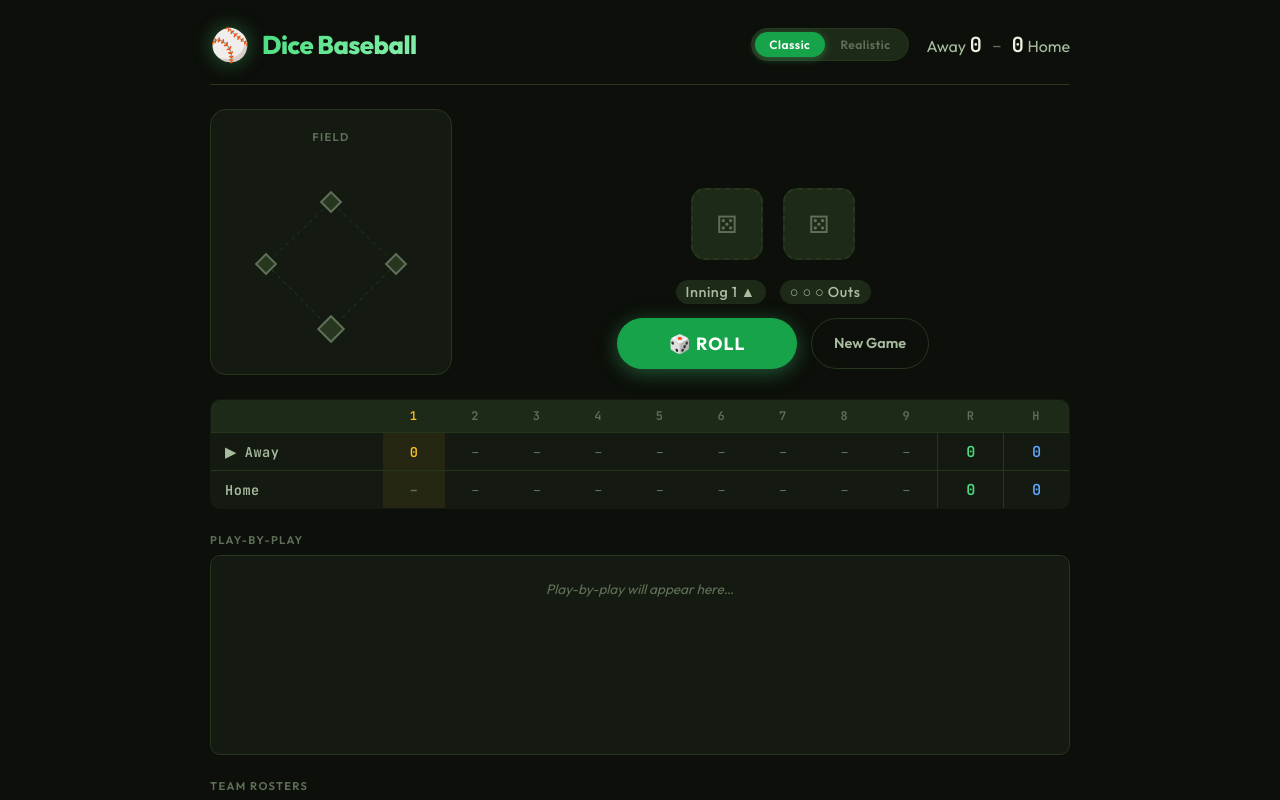
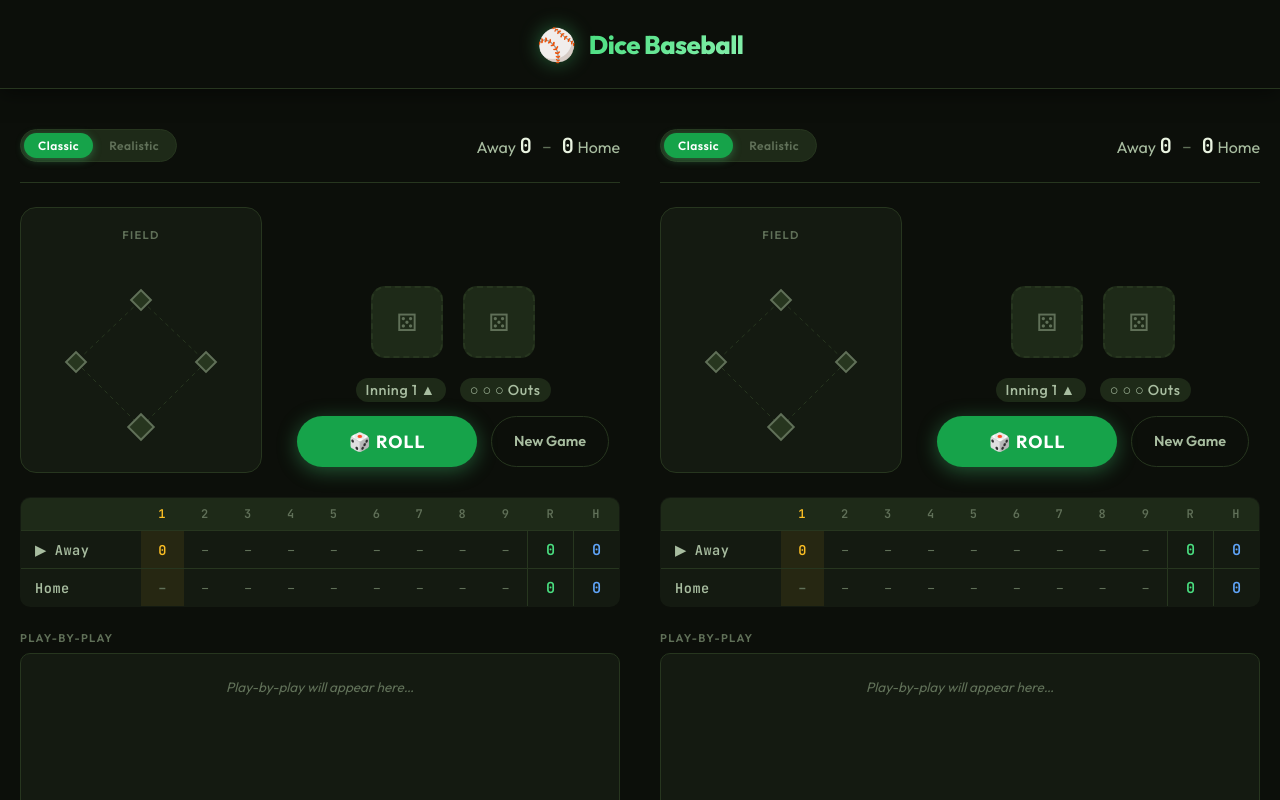
Before and after one commit to tmacdonald/baseball-simulator, a React (Vite) app: page / in a window 1280 px wide. Shown: the top 800 px of the page. Built offline with nearby package versions, Linux system fonts and the light colour scheme.

Commit message:
Added support for multiple games

```diff
--- a/src/App.module.css
+++ b/src/App.module.css
@@ -1,14 +1,43 @@
+.rootContainer {
+  display: flex;
+  flex-direction: column;
+  min-height: 100vh;
+}
+
+.mainHeader {
+  display: flex;
+  justify-content: center;
+  align-items: center;
+  padding: 24px 20px;
+  border-bottom: 1px solid var(--surface-3);
+  background: var(--bg);
+  position: sticky;
+  top: 0;
+  z-index: 50;
+  box-shadow: 0 4px 20px rgba(0,0,0,0.5);
+}
+
+.dualGameWrapper {
+  display: flex;
+  flex-direction: row;
+  flex-wrap: wrap;
+  gap: 40px;
+  justify-content: center;
+  align-items: flex-start;
+  padding: 40px 20px;
+}
+
 .app {
-  max-width: 900px;
-  margin: 0 auto;
-  padding: 24px 20px 40px;
+  flex: 1;
+  min-width: 380px;
+  max-width: 800px;
   display: flex;
   flex-direction: column;
   gap: 24px;
 }
 
 /* ── Header ──────────────────────────────────────── */
-.header {
+.instanceHeader {
   display: flex;
   align-items: center;
   justify-content: space-between;
@@ -60,6 +89,8 @@
 .headerRight {
   display: flex;
   align-items: center;
+  justify-content: space-between;
+  width: 100%;
   gap: 18px;
 }
 
--- a/src/App.tsx
+++ b/src/App.tsx
@@ -9,8 +9,7 @@ import GameControls from './components/GameControls'
 import GameLog from './components/GameLog'
 import Roster from './components/Roster'
 import styles from './App.module.css'
-
-export default function App() {
+export function GameInstance() {
   const [state, dispatch] = useReducer(gameReducer, initialState)
   const [overlayOpen, setOverlayOpen] = useState(false)
 
@@ -42,15 +41,10 @@ export default function App() {
   return (
     <div className={styles.app}>
       {/* Header */}
-      <header className={styles.header}>
-        <div className={styles.logo}>
-          <span className={styles.logoIcon}>⚾</span>
-          <h1 className={styles.logoTitle}>Dice Baseball</h1>
-        </div>
+      <header className={styles.instanceHeader}>
         <div className={styles.headerRight}>
-          <div className={styles.schemeToggle} id="scheme-toggle">
+          <div className={styles.schemeToggle}>
             <button
-              id="scheme-classic-btn"
               className={`${styles.schemeBtn} ${state.diceScheme === 'classic' ? styles.schemeBtnActive : ''}`}
               onClick={() => handleSchemeChange('classic')}
               disabled={state.log.length > 0 && !state.gameOver}
@@ -59,7 +53,6 @@ export default function App() {
               Classic
             </button>
             <button
-              id="scheme-realistic-btn"
               className={`${styles.schemeBtn} ${state.diceScheme === 'realistic' ? styles.schemeBtnActive : ''}`}
               onClick={() => handleSchemeChange('realistic')}
               disabled={state.log.length > 0 && !state.gameOver}
@@ -191,3 +184,20 @@ export default function App() {
     </div>
   )
 }
+
+export default function App() {
+  return (
+    <div className={styles.rootContainer}>
+      <header className={styles.mainHeader}>
+        <div className={styles.logo}>
+          <span className={styles.logoIcon}>⚾</span>
+          <h1 className={styles.logoTitle}>Dice Baseball</h1>
+        </div>
+      </header>
+      <div className={styles.dualGameWrapper}>
+        <GameInstance />
+        <GameInstance />
+      </div>
+    </div>
+  )
+}
```
Also changed, not shown: plans/multiigame_plan.md (added, +32 -0 lines).
